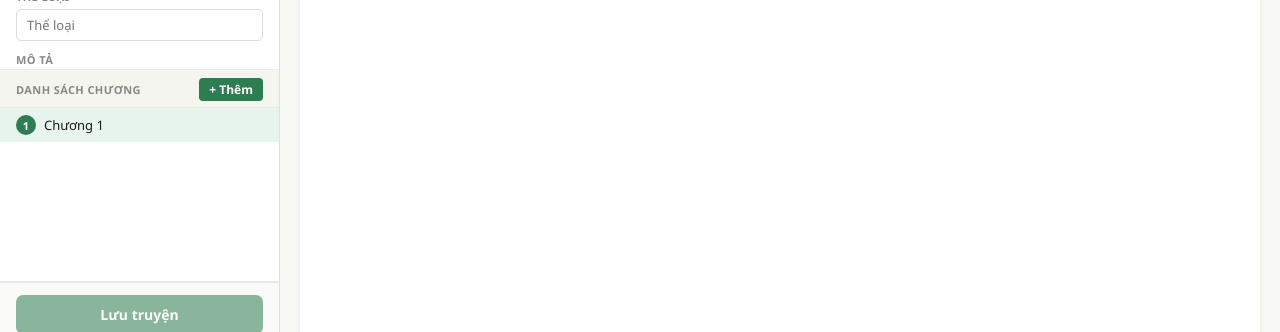
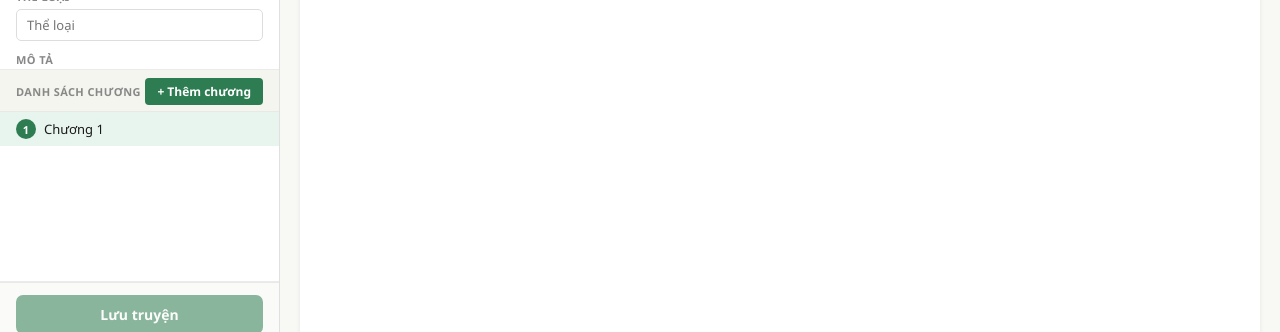
Before and after one commit to haonguyen77/truyen-next, a Next.js app: page /admin/write in a window 1280 px wide. Shown: the part 410-742 px from the top of the page. Built offline with nearby package versions, Linux system fonts and the light colour scheme; no server answers; the database is empty.

Commit message:
feat: auto-load 2 next chapters on reader open, expand 3 at a time; fix write page add chapter btn

```diff
--- a/src/components/pages/WritePage.module.css
+++ b/src/components/pages/WritePage.module.css
@@ -13,10 +13,10 @@
 .fieldInput,.fieldTextarea { width: 100%; padding: 6px 10px; border: 1px solid #ddd; border-radius: 5px; font-size: 13px; font-family: inherit; color: var(--text); }
 .fieldInput:focus,.fieldTextarea:focus { outline: none; border-color: var(--accent); }
 .fieldTextarea { resize: vertical; min-height: 64px; }
-.chListSide { flex: 1; overflow-y: auto; border-bottom: 1px solid #ebebeb; }
-.chListHeader { display: flex; align-items: center; justify-content: space-between; padding: 8px 16px 6px; background: #f5f5f0; position: sticky; top: 0; border-bottom: 1px solid #e8e8e4; }
+.chListSide { flex: 1; overflow-y: auto; border-bottom: 1px solid #ebebeb; min-height: 0; }
+.chListHeader { display: flex; align-items: center; justify-content: space-between; padding: 8px 16px 6px; background: #f5f5f0; position: sticky; top: 0; z-index: 2; border-bottom: 1px solid #e8e8e4; }
 .chListTitle { font-size: 11px; font-weight: 700; color: #888; text-transform: uppercase; letter-spacing: 0.4px; }
-.addChBtn { padding: 3px 10px; background: var(--accent); color: #fff; border: none; border-radius: 4px; font-size: 12px; font-weight: 600; cursor: pointer; }
+.addChBtn { padding: 5px 12px; background: var(--accent); color: #fff; border: none; border-radius: 4px; font-size: 12px; font-weight: 700; cursor: pointer; white-space: nowrap; }
 .chItem { display: flex; align-items: center; }
 .chBtn { flex: 1; display: flex; align-items: center; gap: 8px; padding: 7px 16px; background: none; border: none; text-align: left; cursor: pointer; transition: background 0.1s; min-width: 0; font-family: inherit; }
 .chBtn:hover { background: #f0f5ff; }
--- a/src/components/pages/WritePage.tsx
+++ b/src/components/pages/WritePage.tsx
@@ -139,7 +139,7 @@ export default function WritePage() {
           <div className={s.chListSide}>
             <div className={s.chListHeader}>
               <span className={s.chListTitle}>Danh sách chương</span>
-              <button className={s.addChBtn} onClick={addChapter}>+ Thêm</button>
+              <button className={s.addChBtn} onClick={addChapter}>+ Thêm chương</button>
             </div>
             {chapters.map((ch, i) => (
               <div key={ch.id} className={`${s.chItem} ${i === activeIdx ? s.chActive : ''}`}>
```
Also changed, not shown: src/components/pages/ReaderPage.tsx (+22 -4 lines).
